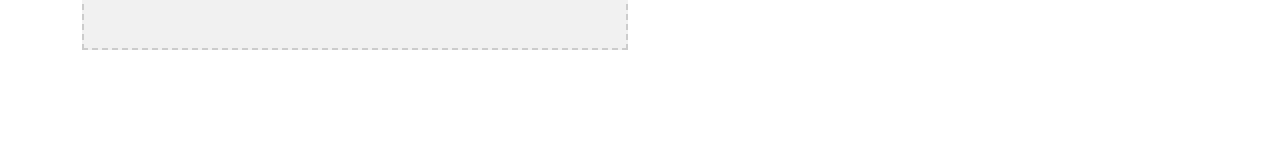
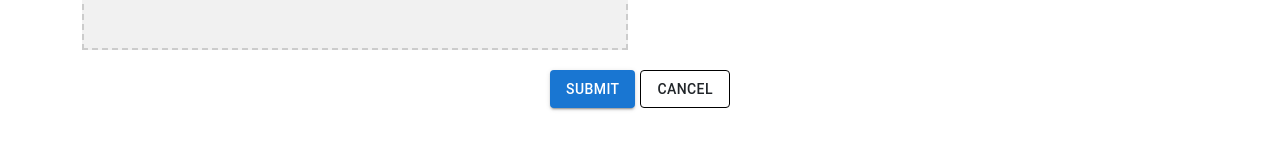
Before and after one commit to SreeparnaPaul/Blog-Frontend, a React (Create React App) app: page /writeBlog in a window 1280 px wide. Shown: the part 501-650 px from the top of the page. Built offline with nearby package versions, Linux system fonts and the light colour scheme.

Commit message:
#writeBlog

```diff
--- a/src/page/WriteBlog.js
+++ b/src/page/WriteBlog.js
@@ -1,7 +1,7 @@
 import React, { useState } from 'react'
 import ImageUploader from '../components/ImageUploader'
 import {Form} from "react-bootstrap"
-import { TextField,InputLabel,MenuItem,FormControl,Select } from '@mui/material'
+import { TextField,InputLabel,MenuItem,FormControl,Select, Button } from '@mui/material'
 import { Editor } from '@tinymce/tinymce-react';
 
 function WriteBlog() {
@@ -90,6 +90,10 @@ function WriteBlog() {
     </div>
       </Form>
       </div>
+       </div>
+      <div style={{display:"flex",justifyContent:"center"}}>
+      <Button variant="contained" style={{marginRight:"5px"}}> Submit </Button>
+      <Button variant='light' style={{border:"1px solid black"}}> Cancel </Button>
       </div>
     </div>
   )
```
